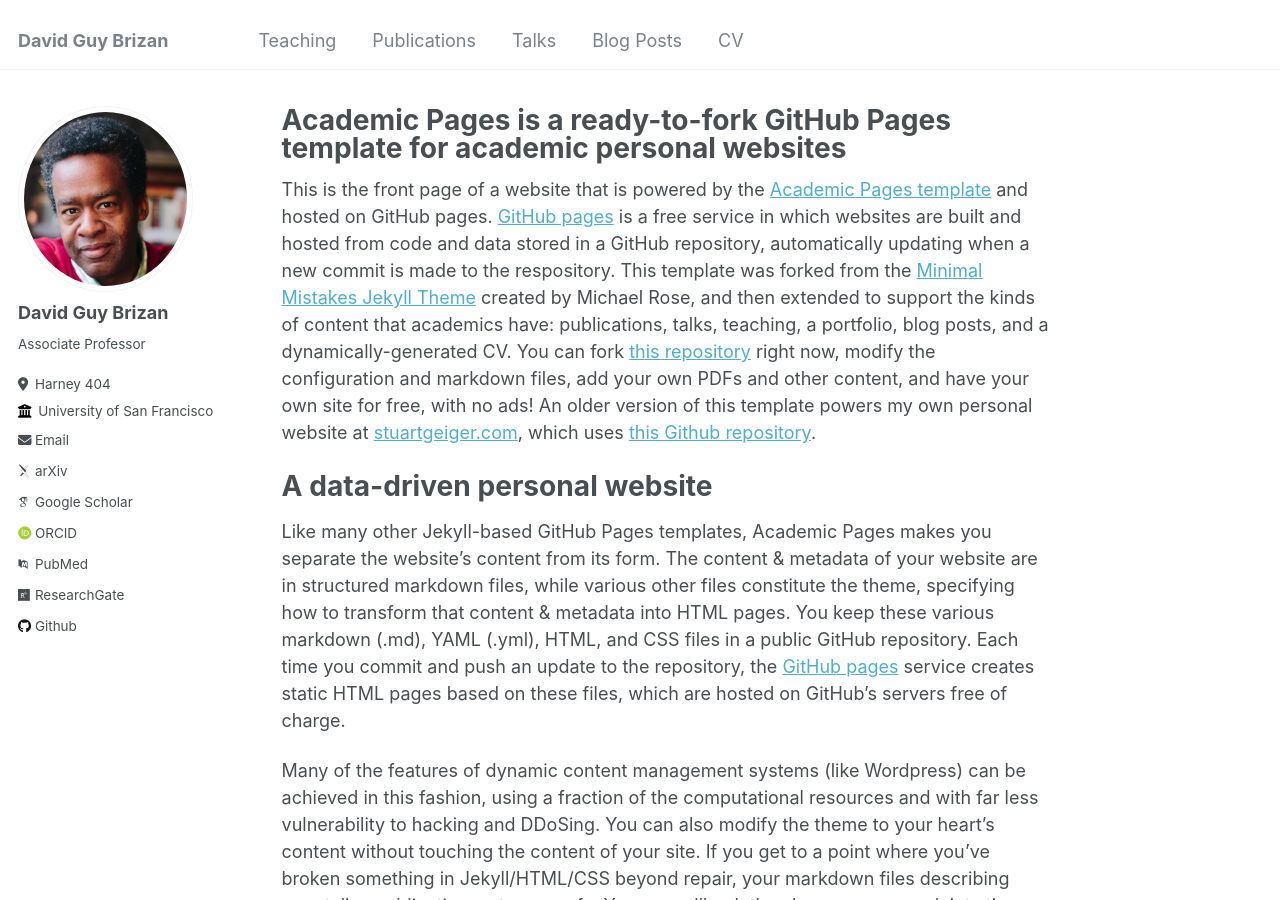
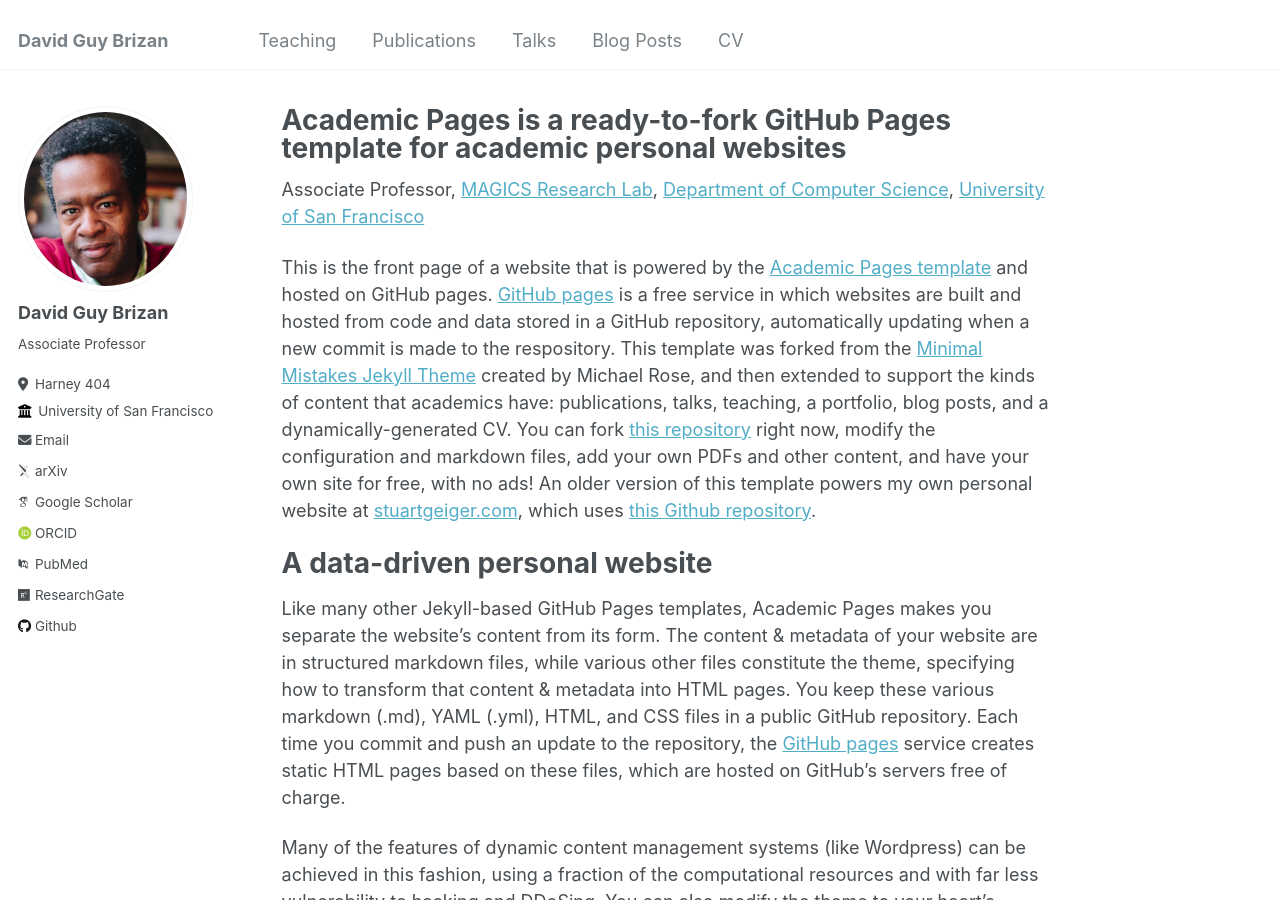
Before and after one commit to dgbrizan/dgbrizan.github.io, a Jekyll site: the page built from _pages/about.md, in a window 1280 px wide and 900 px high. Built offline with Jekyll 4.4.1, drawn with Linux system fonts in a browser that asks for light colours; some web fonts are replaced.

Commit message:
Update about.md
Updating front page.

```diff
--- a/_pages/about.md
+++ b/_pages/about.md
@@ -6,6 +6,8 @@ redirect_from:
   - /about/
   - /about.html
 ---
+
+Associate Professor, [MAGICS Research Lab](https://magics.github.io/), [Department of Computer Science](https://www.cs.usfca.edu/), [University of San Francisco](https://www.usfca.edu/)
 
 This is the front page of a website that is powered by the [Academic Pages template](https://github.com/academicpages/academicpages.github.io) and hosted on GitHub pages. [GitHub pages](https://pages.github.com) is a free service in which websites are built and hosted from code and data stored in a GitHub repository, automatically updating when a new commit is made to the respository. This template was forked from the [Minimal Mistakes Jekyll Theme](https://mmistakes.github.io/minimal-mistakes/) created by Michael Rose, and then extended to support the kinds of content that academics have: publications, talks, teaching, a portfolio, blog posts, and a dynamically-generated CV. You can fork [this repository](https://github.com/academicpages/academicpages.github.io) right now, modify the configuration and markdown files, add your own PDFs and other content, and have your own site for free, with no ads! An older version of this template powers my own personal website at [stuartgeiger.com](http://stuartgeiger.com), which uses [this Github repository](https://github.com/staeiou/staeiou.github.io).
 
```
